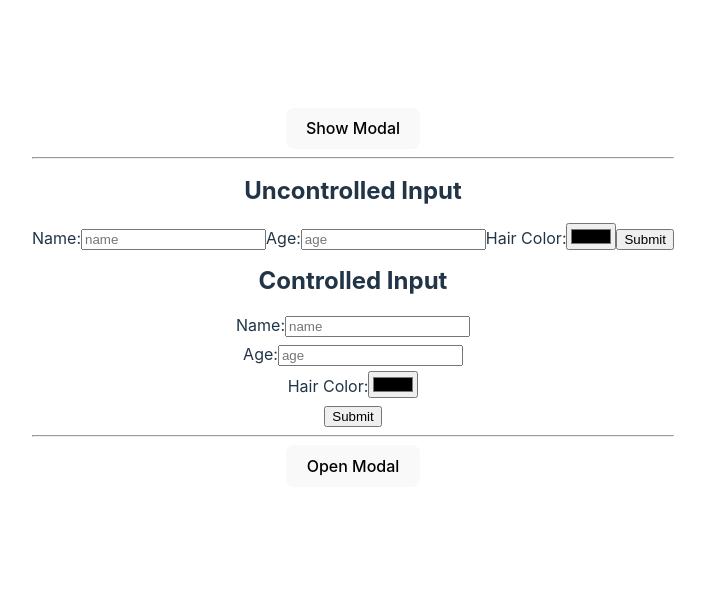
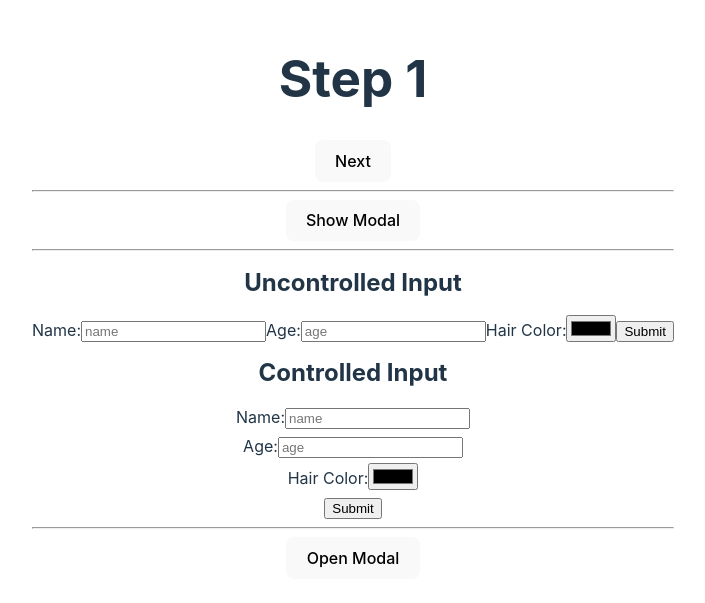
Before and after one commit to ahmetkca/React-Design-Patterns, a React (Vite) app: page / in a window 1280 px wide. Shown: the part 103-706 px from the top of the page, without its empty margins (287-992 px from the left). Built offline with nearby package versions, Linux system fonts and the light colour scheme.

Commit message:
Uncontrolled Onboarding Flow component example

```diff
--- a/src/App.jsx
+++ b/src/App.jsx
@@ -6,6 +6,28 @@ import { UncontrolledForm } from './UncontrolledForm'
 import { ControlledForm } from './ControlledForm'
 import { UncontrolledModal } from './UncontrolledModal'
 import { ControlledModal } from './ControlledModal'
+import { UncontrolledOnboardingFlow } from './UncontrolledOnboardingFlow'
+
+const StepOne = ({ goToNext }) => (
+  <>
+    <h1>Step 1</h1>
+    <button onClick={() => goToNext({ username: "Flinn "})}>Next</button>
+  </>
+);
+const StepTwo = ({ goToNext }) => (
+  <>
+    <h1>Step 2</h1>
+    <button onClick={() => goToNext({ passcode: 112233 })}>Next</button>
+  </>
+);
+
+const StepThird = ({ goToNext }) => (
+  <>
+    <h1>Step 3</h1>
+    <button onClick={() => goToNext({ age: 21 })}>Next</button>
+  </>
+);
+
 
 function App() {
 
@@ -15,6 +37,16 @@ function App() {
 
   return (
     <div className="App">
+      <UncontrolledOnboardingFlow onFinish={(onboardingData => {
+        console.log(onboardingData);
+        alert(`Onboarding finished with data: ${JSON.stringify(onboardingData)}`);
+      })}>
+        <StepOne />
+        <StepTwo />
+        <StepThird />
+      </UncontrolledOnboardingFlow>
+      <hr />
+
       <button onClick={handleToggle}>{ isOpen ? 'Hide Modal' : 'Show Modal' }</button>
       <ControlledModal isOpen={isOpen} onRequestToggle={handleToggle}>
         <h1>Controlled Modal</h1>
--- /dev/null
+++ b/src/UncontrolledOnboardingFlow.jsx
@@ -0,0 +1,34 @@
+import React, { useState } from 'react';
+
+export const UncontrolledOnboardingFlow = ({ children, onFinish }) => {
+    const [onboardingData, setOnboardingData] = useState({});
+    const [currentStep, setCurrentStep] = useState(0);
+
+    const goToNext = (currentData) => {
+        const nextStep = currentStep + 1;
+
+        const updatedOnboardingData = {
+            ...onboardingData,
+            ...currentData,
+        };
+
+        if (nextStep < children.length) {
+            console.log(nextStep);
+            setCurrentStep(nextStep);
+        } else {
+            onFinish(onboardingData);
+        }
+
+        setCurrentStep(currentStep + 1);
+
+        setOnboardingData(updatedOnboardingData);
+    }
+
+    const currentChild = React.Children.toArray(children)[currentStep];
+
+    if (React.isValidElement(currentChild)) {
+        return React.cloneElement(currentChild, { goToNext });
+    }
+
+    return currentChild;
+}
```
